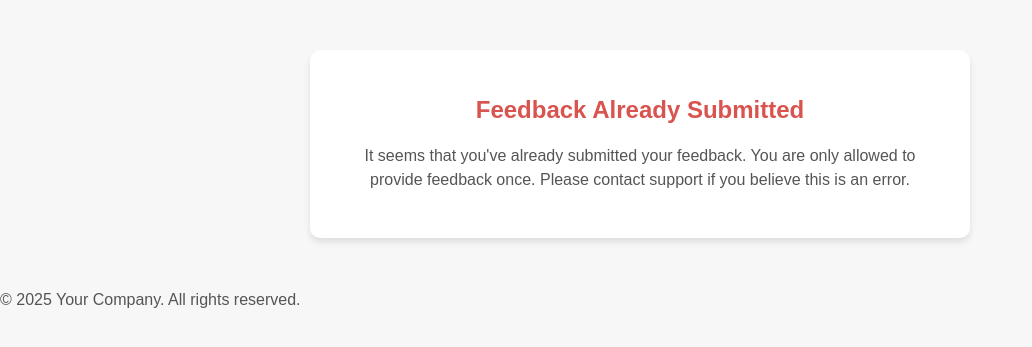
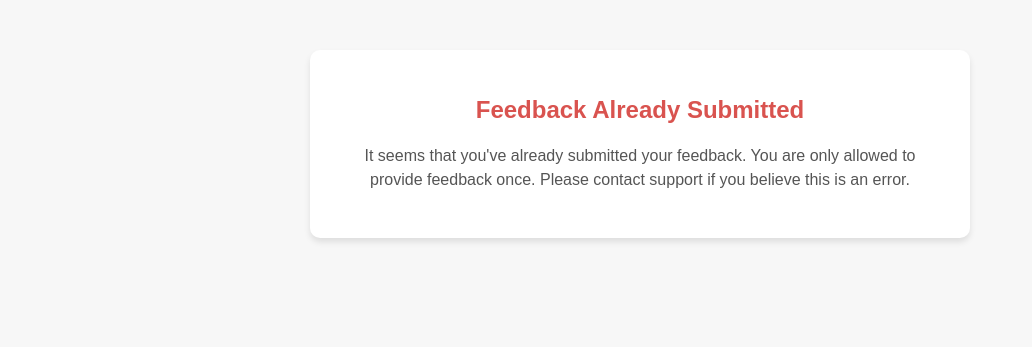
Before and after one commit to m-abdullah-mazhar-dev/Seo_Backend, a Django app: page /job/feedback/already-submitted/ in a window 1280 px wide. Shown: the top 347 px of the page, without its empty margins (0-1032 px from the left). Run offline with Django 5.2, Linux system fonts and the light colour scheme; parts of the project's set-up code (start-up, migrations or seed data) failed here and were passed over.

Commit message:
update deedback

```diff
--- a/job/templates/feedback/feedback_already_submitted.html
+++ b/job/templates/feedback/feedback_already_submitted.html
@@ -64,8 +64,5 @@
         <h1>Feedback Already Submitted</h1>
         <p>It seems that you've already submitted your feedback. You are only allowed to provide feedback once. Please contact support if you believe this is an error.</p>
     </div>
-    <footer>
-        <p>&copy; 2025 Your Company. All rights reserved.</p>
-    </footer>
 </body>
 </html>
```
Also changed, not shown: SEO_Automation/settings.py (line endings or trailing spaces), 1 other file.
